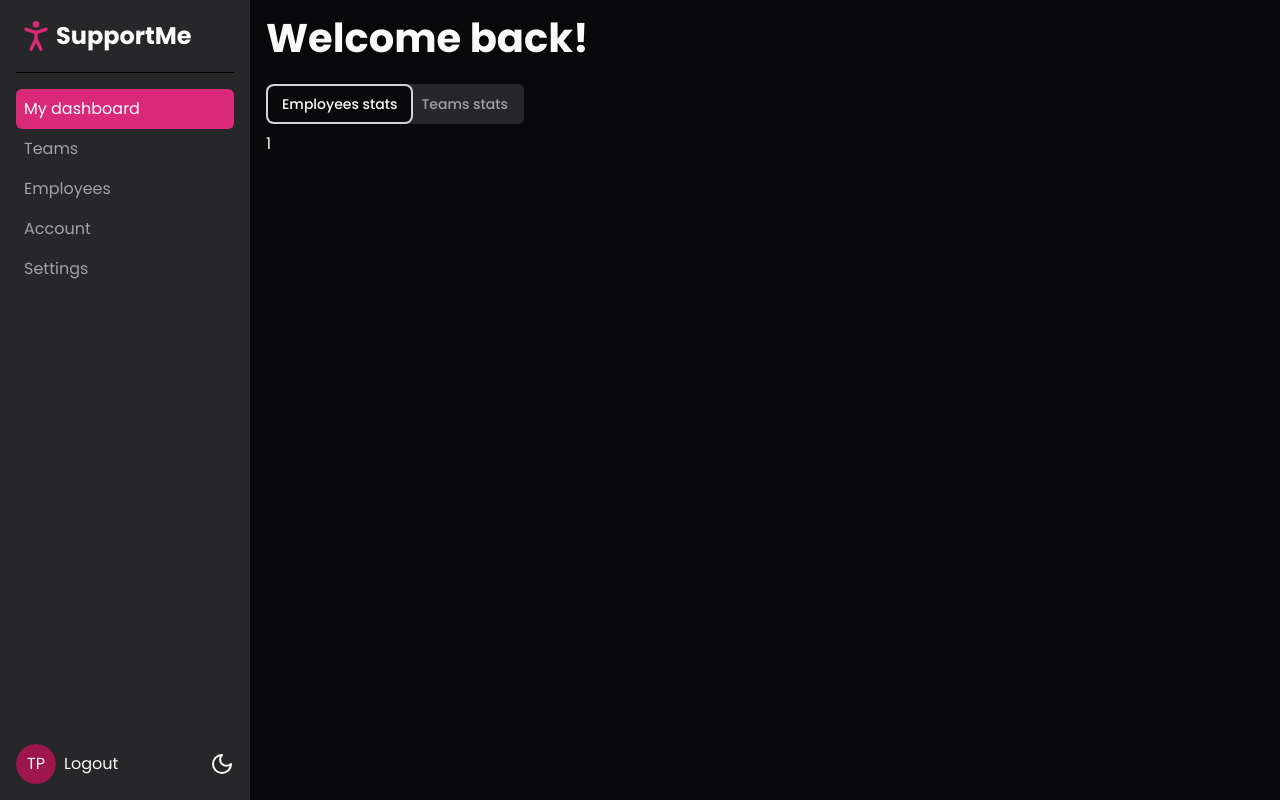
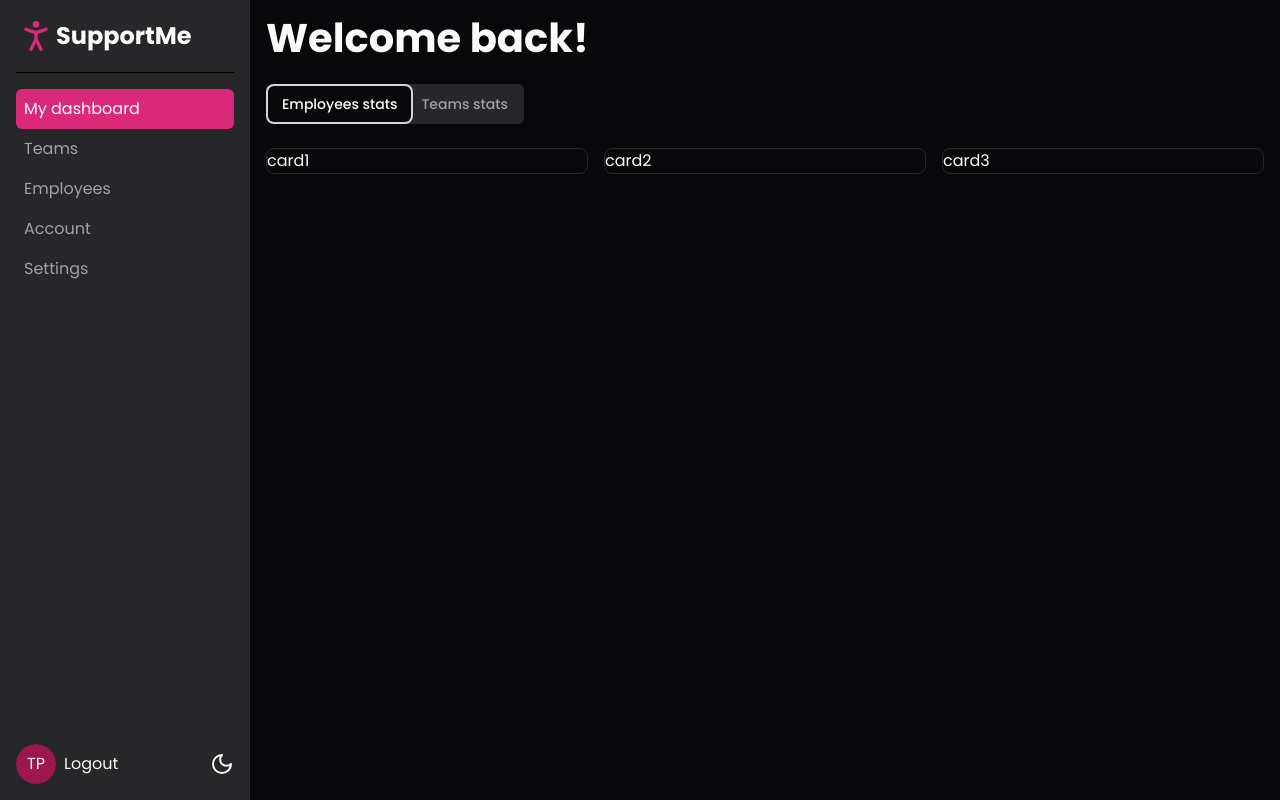
Before and after one commit to Wolferner/shadcn-ui-learning, a Next.js app: page /dashboard in a window 1280 px wide. Both pictures are taken after a click on the tab "Employees stats". Built offline with nearby package versions, Linux system fonts and the light colour scheme.

Commit message:
30. Created Components for tabs and added to employees tab adaptive cards

```diff
--- /dev/null
+++ b/app/dashboard/components/employees-stats.tsx
@@ -0,0 +1,11 @@
+import { Card } from '@/components/ui/card';
+
+export default function EmployeesStats() {
+	return (
+		<div className='grid lg:grid-cols-3 gap-4'>
+			<Card>card1</Card>
+			<Card>card2</Card>
+			<Card>card3</Card>
+		</div>
+	);
+}
--- /dev/null
+++ b/app/dashboard/components/teams-stats.tsx
@@ -0,0 +1,3 @@
+export default function TeamsStats() {
+	return <div>teams stats</div>;
+}
--- a/app/dashboard/page.tsx
+++ b/app/dashboard/page.tsx
@@ -1,14 +1,20 @@
 import { Tabs, TabsContent, TabsList, TabsTrigger } from '@/components/ui/tabs';
+import EmployeesStats from './components/employees-stats';
+import TeamsStats from './components/teams-stats';
 
 export default function Dashboard() {
 	return (
 		<Tabs>
-			<TabsList>
+			<TabsList className='mb-4'>
 				<TabsTrigger value='employees'>Employees stats</TabsTrigger>
 				<TabsTrigger value='teams'>Teams stats</TabsTrigger>
 			</TabsList>
-			<TabsContent value='employees'>1</TabsContent>
-			<TabsContent value='teams'>2</TabsContent>
+			<TabsContent value='employees'>
+				<EmployeesStats />
+			</TabsContent>
+			<TabsContent value='teams'>
+				<TeamsStats />
+			</TabsContent>
 		</Tabs>
 	);
 }
```
